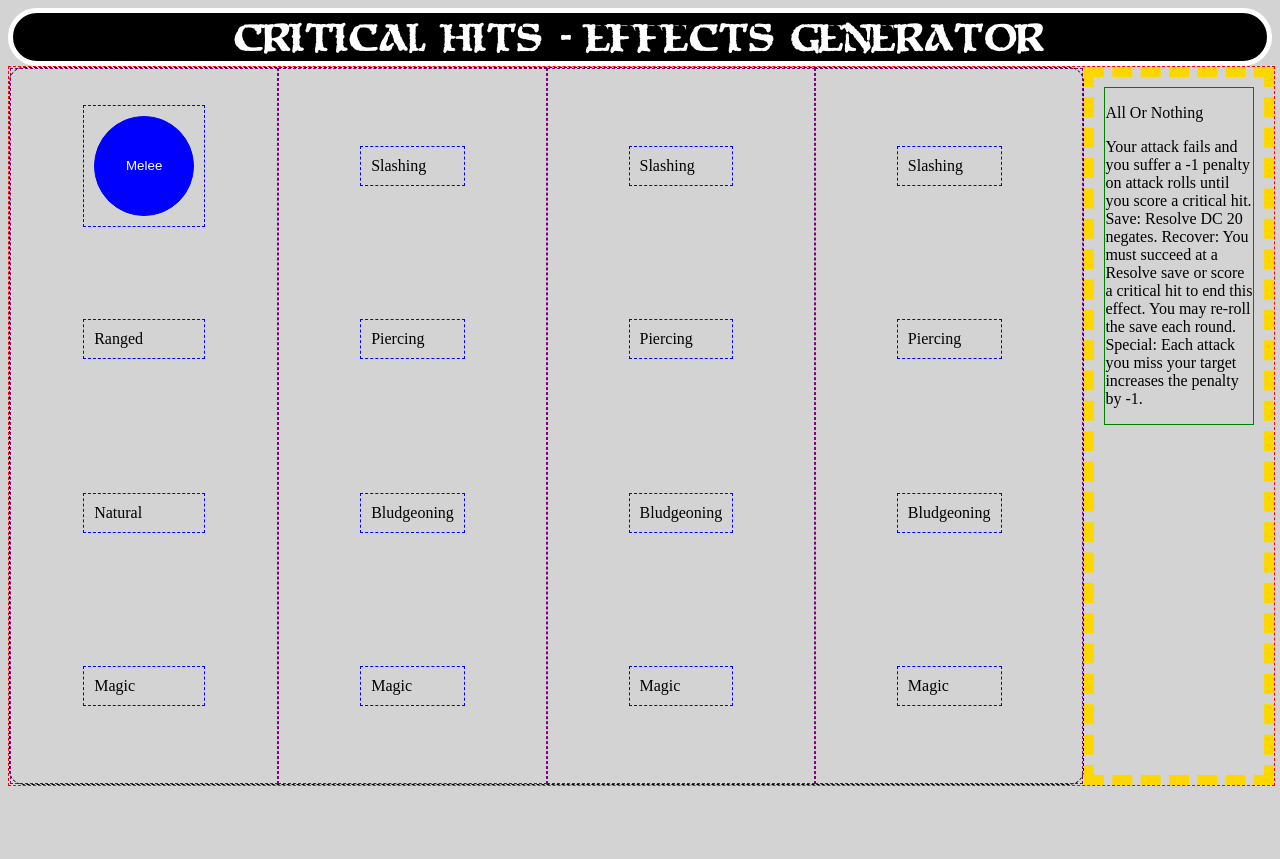
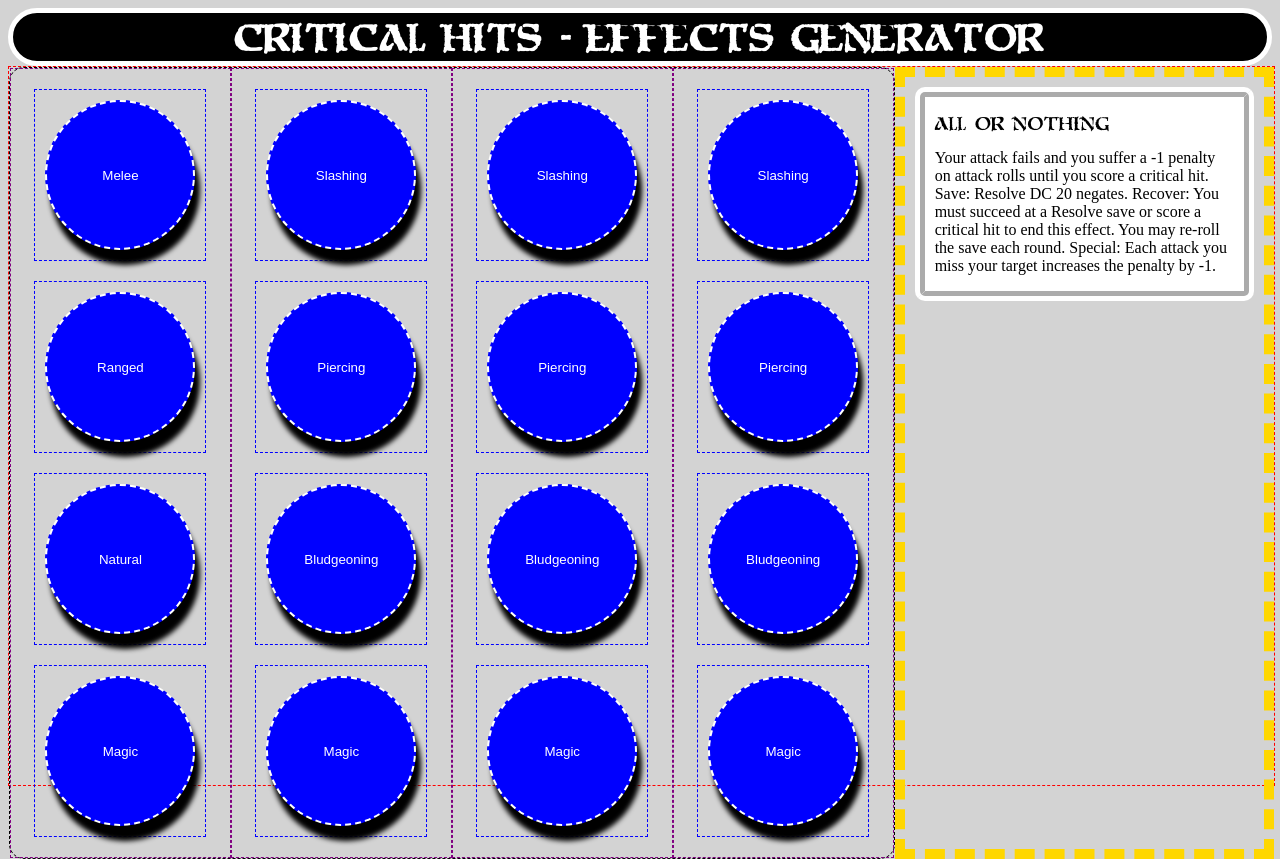
Before and after one commit to KirbyPaint/effects-generator-v2, a React (Create React App) app: page / in a window 1280 px wide. Both pictures are taken after a click on the button "Melee". Before the commit the page ends 800 px from the top, so only its background shows below. Built offline with nearby package versions, Linux system fonts and the light colour scheme.

Commit message:
add colors to buttons, new issue to figure out with the buttons always being one step behind what should be happening.

```diff
--- a/src/components/DataStore.tsx
+++ b/src/components/DataStore.tsx
@@ -28,6 +28,11 @@ export const effectsListState = atom({
   default: [] as string[][],
 });
 
+export const colorState = atom({
+  key: "colorState",
+  default: "white",
+});
+
 export class DataStore extends React.Component {
   constructor(props: Record<string, unknown>) {
     super(props),
--- a/src/components/effectButton.tsx
+++ b/src/components/effectButton.tsx
@@ -1,9 +1,8 @@
 import { FC } from "react";
-import { StyleButton } from "../styles/styles";
-import Popup from "../components/popup";
 import { randomizer } from "./util/randomNumberGenerator";
 import { useRecoilState } from "recoil";
 import {
+  colorState,
   effectsListState,
   popupState,
   randomEffectState,
@@ -25,15 +24,30 @@ const Button: FC<IButton> = (props) => {
   const [textDetails, setTextDetails] = useRecoilState(textState);
   const [effectsListDetails, setEffectsListDetails] =
     useRecoilState(effectsListState);
+  const [color, setColor] = useRecoilState(colorState);
 
   function triggerEffect() {
     const randomNumber = randomizer();
     setRandomEffect(randomNumber);
     setTitleDetails(titleText[randomEffect]);
     setTextDetails(bodyText[randomEffect]);
+    switch (buttonText) {
+      case "Slashing":
+        setColor(`blue`);
+        break;
+      case "Bludgeoning":
+        setColor(`red`);
+        break;
+      case "Piercing":
+        setColor(`green`);
+        break;
+      case "Magic":
+        setColor(`orange`);
+        break;
+    }
     setEffectsListDetails([
       ...effectsListDetails,
-      [titleText[randomEffect], bodyText[randomEffect]],
+      [titleText[randomEffect], bodyText[randomEffect], color],
     ]);
     setPopupIsOpen(true);
     showMeTheDebugging();
@@ -45,10 +59,11 @@ const Button: FC<IButton> = (props) => {
     console.log("popupIsOpen :>> ", popupIsOpen);
     console.log("titleDetails :>> ", titleDetails);
     console.log("textDetails :>> ", textDetails);
+    console.log("color :>> ", color);
     console.log(`-------------------`);
   }
 
-  return <div onClick={() => triggerEffect()}>{buttonText}</div>;
+  return <div onClick={triggerEffect}>{buttonText}</div>;
 };
 
 export default Button;
--- a/src/components/effectCard.tsx
+++ b/src/components/effectCard.tsx
@@ -1,15 +1,16 @@
 import { FC } from "react";
-import { StyleEffectCard } from "../styles/styles";
+import { StyleEffectCard, StyleMoriaFont } from "../styles/styles";
 
 interface IEffectList {
   key: string;
   data: string[];
+  color: string;
 }
 
 const EffectCard: FC<IEffectList> = (props) => {
   return (
-    <StyleEffectCard>
-      <p>{props.data[0]}</p>
+    <StyleEffectCard color={props.color}>
+      <StyleMoriaFont>{props.data[0]}</StyleMoriaFont>
       <p>{props.data[1]}</p>
     </StyleEffectCard>
   );
--- a/src/containers/columns/fumbleButtonColumn.tsx
+++ b/src/containers/columns/fumbleButtonColumn.tsx
@@ -40,25 +40,31 @@ const FumbleButtonColumn: FC = () => {
         </StyleButton>
       </StyleButtonContainer>
       <StyleButtonContainer>
+        <StyleButton>
           <Button
             buttonText={rangedText}
             titleText={fumbleRangedTitle}
             bodyText={fumbleRangedText}
           />
+        </StyleButton>
       </StyleButtonContainer>
       <StyleButtonContainer>
+        <StyleButton>
           <Button
             buttonText={naturalText}
             titleText={fumbleNaturalTitle}
             bodyText={fumbleNaturalText}
           />
+        </StyleButton>
       </StyleButtonContainer>
       <StyleButtonContainer>
+        <StyleButton>
           <Button
             buttonText={magicText}
             titleText={fumbleMagicTitle}
             bodyText={fumbleMagicText}
           />
+        </StyleButton>
       </StyleButtonContainer>
     </StyleButtonColumn>
   );
--- a/src/containers/columns/majorButtonColumn.tsx
+++ b/src/containers/columns/majorButtonColumn.tsx
@@ -16,7 +16,11 @@ import {
   majorSlashingText,
   majorSlashingTitle,
 } from "../../components/util/effectsArrays/2major/majorSlashing";
-import { StyleButtonColumn, StyleButtonContainer } from "../../styles/styles";
+import {
+  StyleButton,
+  StyleButtonColumn,
+  StyleButtonContainer,
+} from "../../styles/styles";
 
 const slashingText = "Slashing";
 const piercingText = "Piercing";
@@ -27,32 +31,40 @@ const MajorButtonColumn: FC = () => {
   return (
     <StyleButtonColumn>
       <StyleButtonContainer>
+        <StyleButton>
           <Button
             buttonText={slashingText}
             titleText={majorSlashingTitle}
             bodyText={majorSlashingText}
           />
+        </StyleButton>
       </StyleButtonContainer>
       <StyleButtonContainer>
+        <StyleButton>
           <Button
             buttonText={piercingText}
             titleText={majorPiercingTitle}
             bodyText={majorPiercingText}
           />
+        </StyleButton>
       </StyleButtonContainer>
       <StyleButtonContainer>
+        <StyleButton>
           <Button
             buttonText={bludgeoningText}
             titleText={majorBludgeoningTitle}
             bodyText={majorBludgeoningText}
           />
+        </StyleButton>
       </StyleButtonContainer>
       <StyleButtonContainer>
+        <StyleButton>
           <Button
             buttonText={magicText}
             titleText={majorMagicTitle}
             bodyText={majorMagicText}
           />
+        </StyleButton>
       </StyleButtonContainer>
     </StyleButtonColumn>
   );
--- a/src/containers/columns/minorButtonColumn.tsx
+++ b/src/containers/columns/minorButtonColumn.tsx
@@ -17,7 +17,11 @@ import {
   minorSlashingTitle,
 } from "../../components/util/effectsArrays/1minor/minorSlashing";
 import { IButtonColumn } from "../../components/util/exports";
-import { StyleButtonColumn, StyleButtonContainer } from "../../styles/styles";
+import {
+  StyleButton,
+  StyleButtonColumn,
+  StyleButtonContainer,
+} from "../../styles/styles";
 
 const slashingText = "Slashing";
 const piercingText = "Piercing";
@@ -28,32 +32,40 @@ const MinorButtonColumn: FC<IButtonColumn> = () => {
   return (
     <StyleButtonColumn>
       <StyleButtonContainer>
+        <StyleButton>
           <Button
             buttonText={slashingText}
             titleText={minorSlashingTitle}
             bodyText={minorSlashingText}
           />
+        </StyleButton>
       </StyleButtonContainer>
       <StyleButtonContainer>
+        <StyleButton>
           <Button
             buttonText={piercingText}
             titleText={minorPiercingTitle}
             bodyText={minorPiercingText}
           />
+        </StyleButton>
       </StyleButtonContainer>
       <StyleButtonContainer>
+        <StyleButton>
           <Button
             buttonText={bludgeoningText}
             titleText={minorBludgeoningTitle}
             bodyText={minorBludgeoningText}
           />
+        </StyleButton>
       </StyleButtonContainer>
       <StyleButtonContainer>
+        <StyleButton>
           <Button
             buttonText={magicText}
             titleText={minorMagicTitle}
             bodyText={minorMagicText}
           />
+        </StyleButton>
       </StyleButtonContainer>
     </StyleButtonColumn>
   );
--- a/src/containers/columns/severeButtonColumn.tsx
+++ b/src/containers/columns/severeButtonColumn.tsx
@@ -17,7 +17,11 @@ import {
   severeSlashingTitle,
 } from "../../components/util/effectsArrays/3severe/severeSlashing";
 import { IButtonColumn } from "../../components/util/exports";
-import { StyleButtonColumn, StyleButtonContainer } from "../../styles/styles";
+import {
+  StyleButton,
+  StyleButtonColumn,
+  StyleButtonContainer,
+} from "../../styles/styles";
 
 const slashingText = "Slashing";
 const piercingText = "Piercing";
@@ -28,32 +32,40 @@ const SevereButtonColumn: FC<IButtonColumn> = () => {
   return (
     <StyleButtonColumn>
       <StyleButtonContainer>
+        <StyleButton>
           <Button
             buttonText={slashingText}
             titleText={severeSlashingTitle}
             bodyText={severeSlashingText}
           />
+        </StyleButton>
       </StyleButtonContainer>
       <StyleButtonContainer>
+        <StyleButton>
           <Button
             buttonText={piercingText}
             titleText={severePiercingTitle}
             bodyText={severePiercingText}
           />
+        </StyleButton>
       </StyleButtonContainer>
       <StyleButtonContainer>
+        <StyleButton>
           <Button
             buttonText={bludgeoningText}
             titleText={severeBludgeoningTitle}
             bodyText={severeBludgeoningText}
           />
+        </StyleButton>
       </StyleButtonContainer>
       <StyleButtonContainer>
+        <StyleButton>
           <Button
             buttonText={magicText}
             titleText={severeMagicTitle}
             bodyText={severeMagicText}
           />
+        </StyleButton>
       </StyleButtonContainer>
     </StyleButtonColumn>
   );
--- a/src/containers/effectList.tsx
+++ b/src/containers/effectList.tsx
@@ -18,7 +18,9 @@ const EffectList: FC<IEffectList> = () => {
   return (
     <StyleEffectContainer>
       {getEffectsList()
-        .map((effect) => <EffectCard key={v4()} data={effect} />)
+        .map((effect) => (
+          <EffectCard key={v4()} data={effect} color={effect[2]} />
+        ))
         .reverse()}
     </StyleEffectContainer>
   );
--- a/src/styles/styles.ts
+++ b/src/styles/styles.ts
@@ -36,7 +36,7 @@ export const StyleMainContainer = styled.div`
   height: 90vh;
   width: 99vw;
   display: grid;
-  grid-template-columns: 85% auto;
+  grid-template-columns: 70% auto;
   max-width: 100vw;
 `;
 
@@ -54,6 +54,9 @@ export const StyleEffectContainer = styled.div`
   max-height: 100%;
   padding: 10px;
   overflow-y: auto;
+  &&::-webkit-scrollbar {
+    width: 0px;
+  }
 `;
 
 export const StyleButtonColumn = styled.div`
@@ -73,19 +76,33 @@ export const StyleButtonContainer = styled.div`
 `;
 
 export const StyleButton = styled.button`
-  border: 1px solid blue;
+  border: 2px dashed white;
   background-color: blue;
-  width: 100px;
-  height: 100px;
+  width: 150px;
+  height: 150px;
   border-radius: 300px;
   color: white;
+  box-shadow: 5px 15px 5px black;
+  &&:hover {
+    transform: scale(1.1, 1.1);
+  }
+  &&:active {
+    transform: translate(0px, 8px);
+    box-shadow: 5px 7px 8px black;
+  }
 `;
 
 export const StyleEffectCard = styled.div`
-  border: 1px solid green;
+  border-width: 10px;
+  border-radius: 10px;
+  border-style: ridge groove groove ridge;
+  border-color: ${(props) => props.color};
   min-width: 100%;
   max-width: 100%;
+  margin-bottom: 10px;
+  padding: 0px 10px;
   word-break: break-word;
+  background-color: ${(props) => props.color};
 `;
 
 export const StylePopupWindow = styled.div`
@@ -140,3 +157,7 @@ export const StyleClosePopupButton = styled.button`
   height: 50px;
   float: right;
 `;
+
+export const StyleMoriaFont = styled.p`
+  font-family: "Moria Citadel";
+`;
```
Lines whose indentation alone changed are shown as unchanged.
